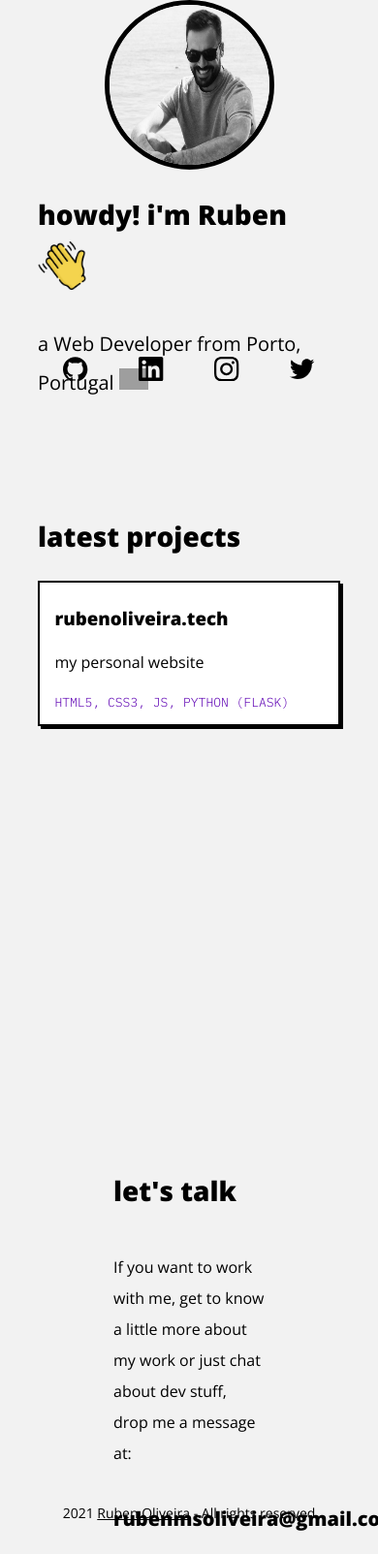
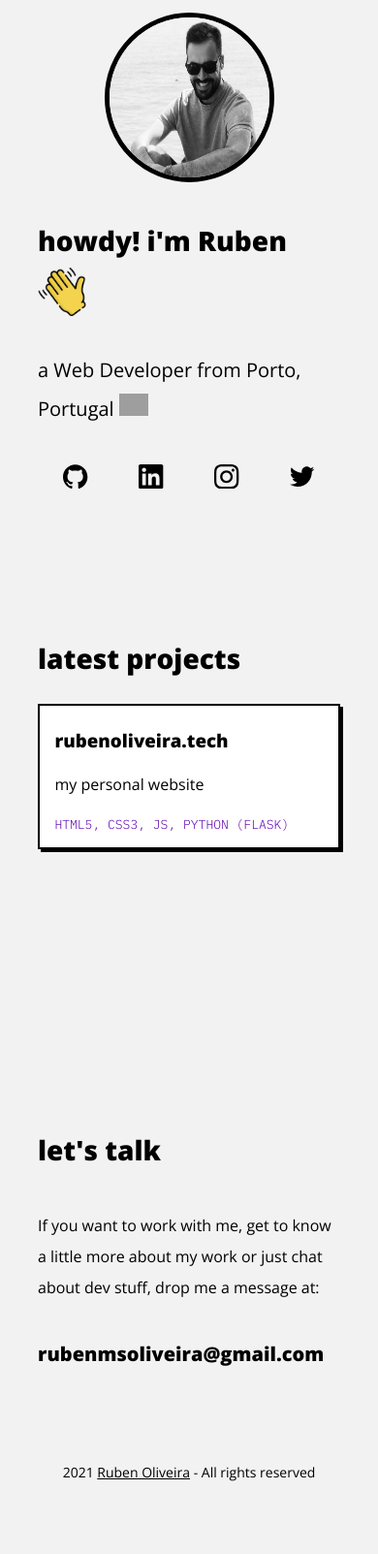
Before and after one commit to rmso27/rubenoliveira-tech-flask, a Flask app: page / in a window 390 px wide. Shown: the part 127-1730 px from the top of that part at 97% size. After the commit the page ends 1688 px from the top of that part, so only its background shows below. Run offline with Flask 2, Linux system fonts and the light colour scheme; the page is wider than the window, and the part outside it is not shown; grey boxes are pictures that could not be loaded.

Commit message:
fixed css for mobile

```diff
--- a/app/static/css/style.css
+++ b/app/static/css/style.css
@@ -206,7 +206,7 @@ h2 {
 /* BANNER - Media Query */
 @media screen and (max-width: 1280px) {
     .banner {
-        height: 60vh;
+        height: 75vh;
     }
 
     .banner-container {
@@ -216,7 +216,7 @@ h2 {
 
     .banner-me {
         width: 100%;
-        height: 30vh;
+        height: 35vh;
     }
 
     .banner-me img {
@@ -229,7 +229,7 @@ h2 {
     }
 
     .banner-description-me {
-        height: 20vh;
+        height: 30vh;
     }
 
     .banner-description-social {
@@ -251,6 +251,13 @@ h2 {
     display: flex;
     flex-direction: column;
     justify-content: left;
+}
+
+/* CONTACT - Media Query */
+@media screen and (max-width: 1280px) {
+    .contact-container {
+        width: 80%;
+    }
 }
 
 /* ABOUT */
@@ -290,7 +297,7 @@ h2 {
 /* PROJECTS */
 .projects {
     width: 100%;
-    min-height: 80vh;
+    min-height: 70vh;
     display: flex;
     justify-content: space-around;
 }
@@ -346,6 +353,10 @@ h2 {
 
 /* PROJECTS - Media Query */
 @media screen and (max-width: 1280px) {
+    .projects {
+        min-height: 60vh;
+    }
+
     .projects-container {
         width: 80%;
     }
```
